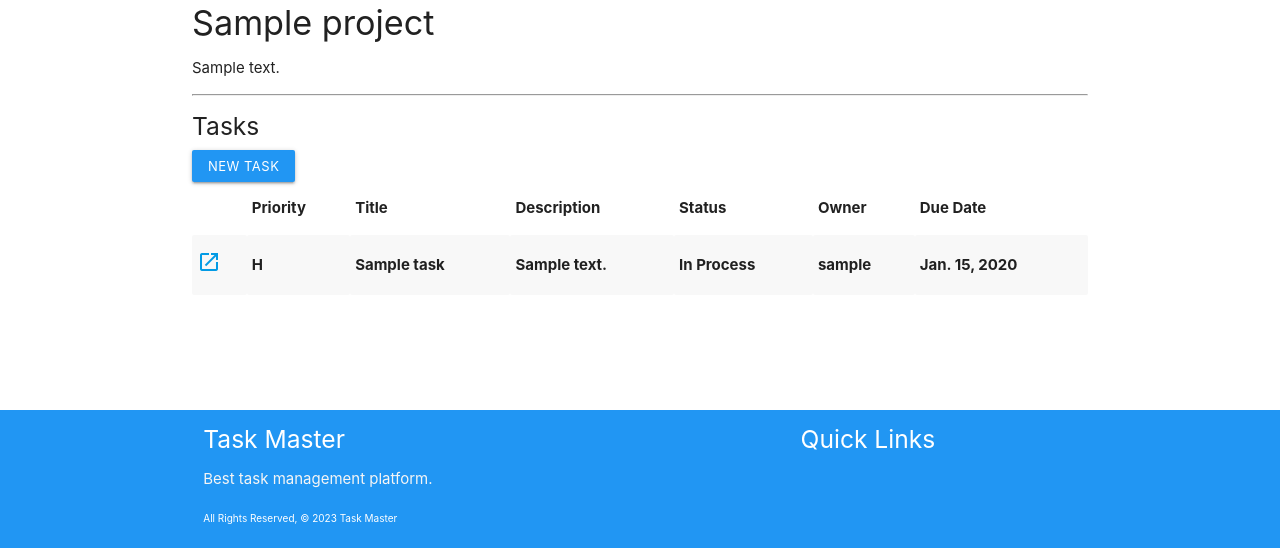
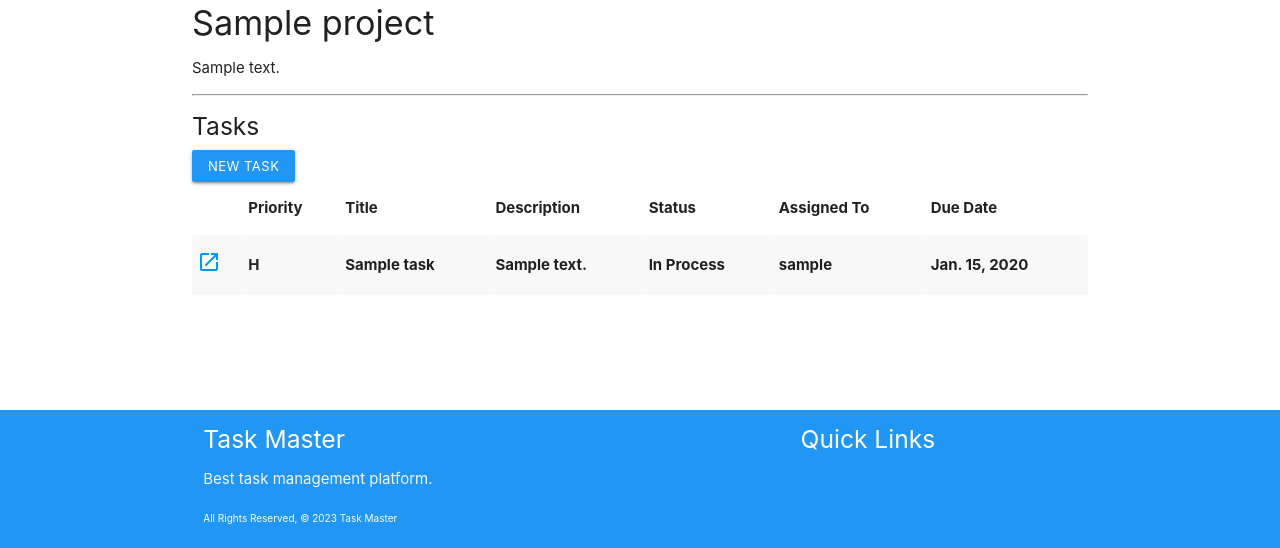
Before and after one commit to lucas-richards/task_master, a Django app: page /projects/1/ in a window 1280 px wide. Shown: the part 252-800 px from the top of the page. Run offline with Django 4.2, Linux system fonts and the light colour scheme; tables that the repository leaves empty hold one stand-in row (values such as "Sample post"); lists and menus that the app fills with data are empty.

Commit message:
changed owner to assignee/assigned to

```diff
--- a/main_app/forms.py
+++ b/main_app/forms.py
@@ -4,7 +4,7 @@ from .models import Task, Comment
 class TaskForm(ModelForm):
   class Meta:
     model = Task
-    fields = ['title', 'description','owner', 'due_date']
+    fields = ['title', 'description','assignee', 'due_date']
 
 class CommentForm(ModelForm):
   class Meta:
--- a/main_app/models.py
+++ b/main_app/models.py
@@ -40,7 +40,7 @@ class Project(models.Model):
     description = models.CharField(max_length=100)
     three_months_future = datetime.now() + timedelta(days=90)
     due_date = models.DateField(default=three_months_future)
-    # owner = models.ForeignKey(User, on_delete=models.CASCADE)
+    # assignee = models.ForeignKey(User, on_delete=models.CASCADE)
     status = models.CharField(
         max_length=1,
         # add choices field option that creates drop down
@@ -64,7 +64,7 @@ class Task(models.Model):
     title = models.CharField(max_length=255)
     description = models.TextField(null=True, blank=True)
     created_by = models.ForeignKey(User, on_delete=models.CASCADE)
-    owner = models.ForeignKey(User, related_name='owned_tasks', on_delete=models.CASCADE)
+    assignee = models.ForeignKey(User, related_name='owned_tasks', on_delete=models.CASCADE)
     three_months_future = datetime.now() + timedelta(days=90)
     due_date = models.DateField(default=three_months_future)
     created_date = models.DateTimeField(auto_now_add=True)
--- a/main_app/templates/projects/detail.html
+++ b/main_app/templates/projects/detail.html
@@ -27,7 +27,7 @@
       <th>Title</th>
       <th>Description</th>
       <th>Status</th>
-      <th>Owner</th>
+      <th>Assigned To</th>
       <th>Due Date</th>
     </tr>
   </thead>
@@ -36,7 +36,8 @@
     <tr>
       <th>
         <a href="{% url 'tasks_detail' project.id task.id %}">
-          <i class="material-icons">launch</i></th>
+          <i class="material-icons">launch</i>
+      </th>
       </a>
       <th>{{task.priority}}</th>
       <th>{{task.title}}</th>
@@ -48,7 +49,7 @@
         {% elif task.status == "C" %}
         Completed
         {% endif %}</th>
-      <th>{{task.owner}}</th>
+      <th>{{task.assignee}}</th>
       <th>{{task.due_date}}</th>
 
     </tr>
--- a/main_app/templates/projects/index.html
+++ b/main_app/templates/projects/index.html
@@ -41,11 +41,10 @@
                 {% endif %}
             </td>
 
-            <td>{{project.due_date}}</td>
             {% if project.late %}
-            <td class="red-text">Late</td>
+            <td class="red-text">{{project.due_date}}</td>
             {% else %}
-            <td class="green-text">On Time</td>
+            <td class="green-text">{{project.due_date}}</td>
             {% endif %}
             <td>
                 <a href="{% url 'projects_delete' project.id %}">
--- a/main_app/templates/tasks/detail.html
+++ b/main_app/templates/tasks/detail.html
@@ -17,7 +17,7 @@
   Completed
   {% endif %}</h6>
 <p>Created by: {{ task.created_by}}</p>
-<p>To: {{ task.owner}}</p>
+<p>To: {{ task.assignee}}</p>
 <a href="{% url 'tasks_delete' task.id %}">
   <button type="button">Delete Task</button>
 </a>
--- a/main_app/templates/tasks/index.html
+++ b/main_app/templates/tasks/index.html
@@ -10,7 +10,7 @@
             <th>Title</th>
             <th>Description</th>
             <th>Status</th>
-            <th>Owner</th>
+            <th>Assigned To</th>
             <th>Due Date</th>
         </tr>
     </thead>
@@ -25,7 +25,7 @@
             </td>
             <th>{{task.status}}</th>
             <th>{{task.due_date}}</th>
-            <th>{{task.owner}}</th>
+            <th>{{task.assignee}}</th>
         </tr>
         {% endfor %}
     </tbody>
--- a/main_app/templates/team.html
+++ b/main_app/templates/team.html
@@ -8,7 +8,7 @@
     <li>{{user.username}}
         <ul>
             {% for task in tasks %}
-                    {% if user.id == task.owner.id %}
+            {% if user.id == task.assignee.id %}
             <li>
                 <div class="card">
                     <a href="{% url 'tasks_detail' task.project.id task.id %}">
```
Lines whose indentation alone changed are shown as unchanged.
